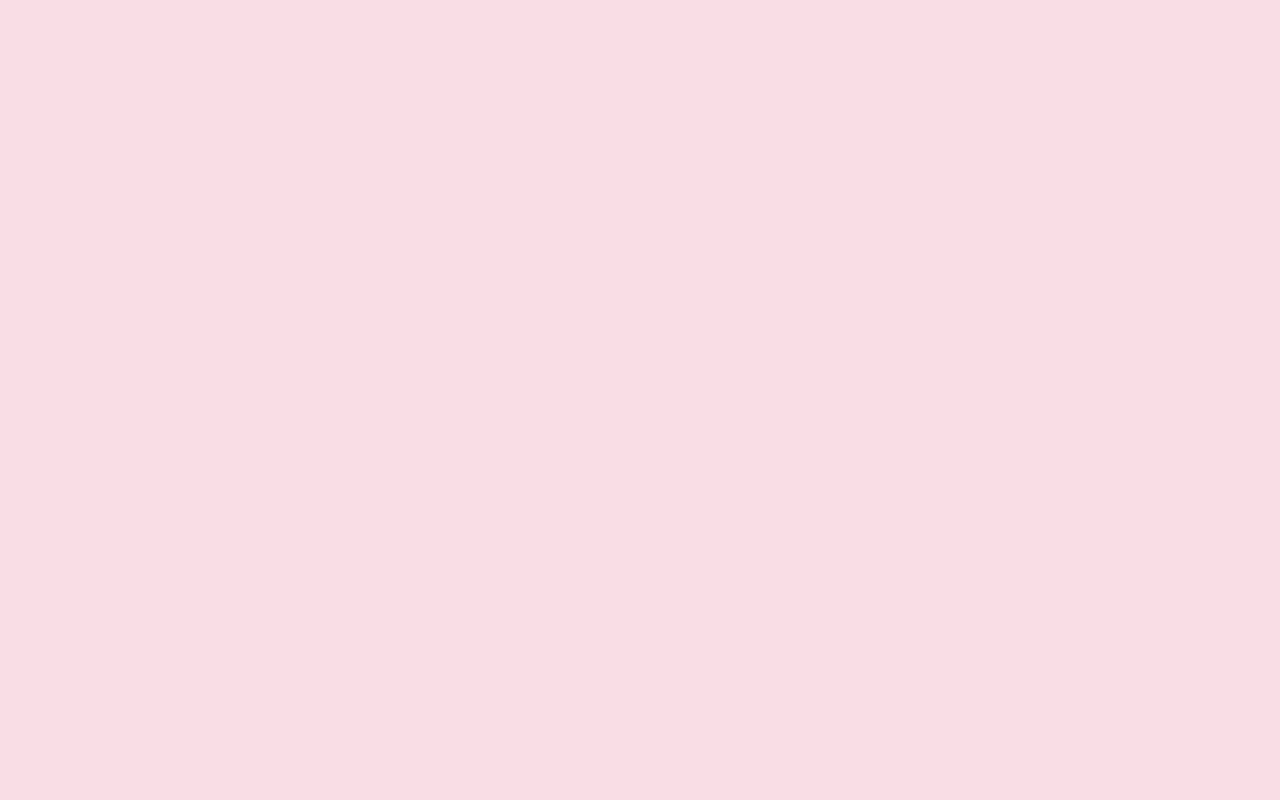
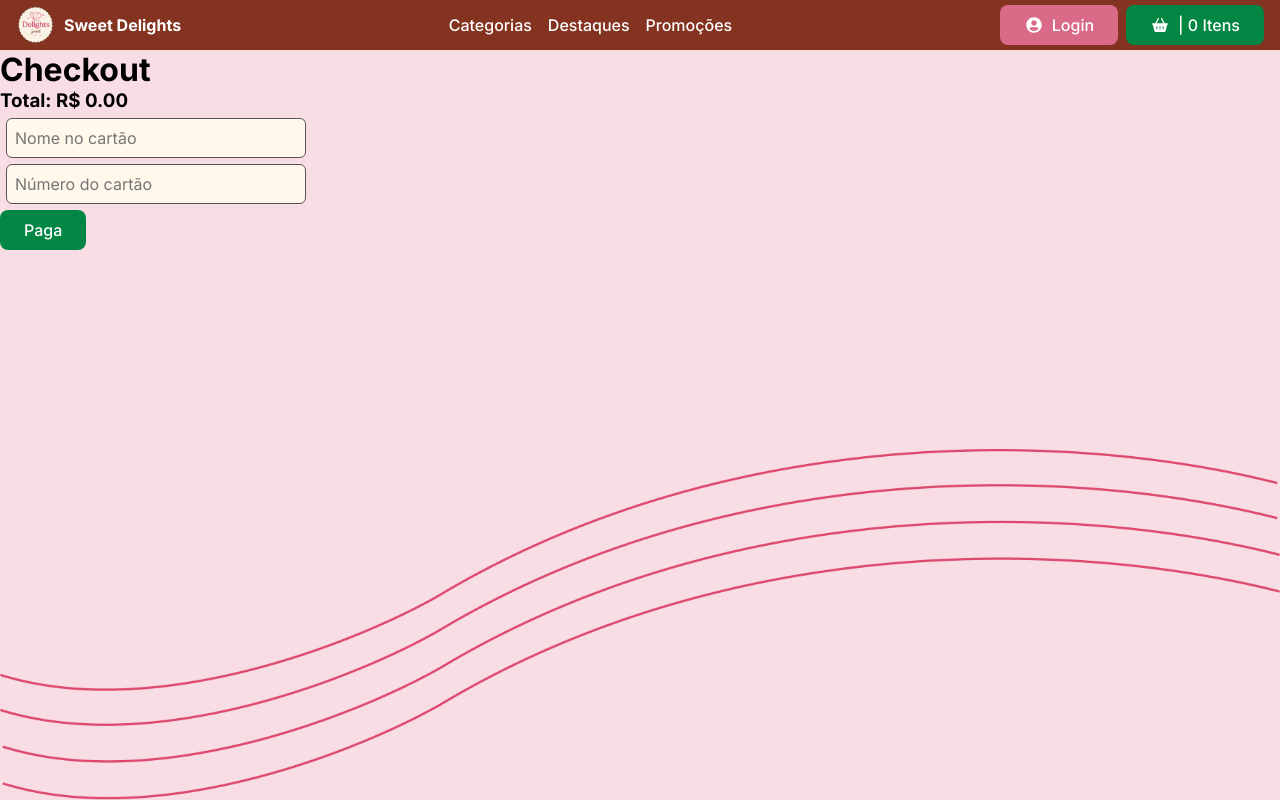
Before and after one commit to UpSnow/Sweet-Delights, a React (Vite) app in the folder Sweet-Delights/: page /checkout in a window 1280 px wide. Before the commit this address had no page. Built offline with nearby package versions, Linux system fonts and the light colour scheme.

Commit message:
⭐feat(Pagina e Context):Contexto do carrinho e pagina de Checkout em densenvolvimento

```diff
--- a/Sweet-Delights/src/Routes/Routes.jsx
+++ b/Sweet-Delights/src/Routes/Routes.jsx
@@ -6,8 +6,14 @@ import Login from "../pages/Login/Login";
 import Details from "../pages/DetailsProduct/Details";
 import Register from "../pages/Register/Register";
 import Home from "../pages/Home/Homen";
+import CartProduct from "../pages/CartProduct/CartProduct"
+import Checkout from "../pages/Checkout/Checkout";
 
 import LayoutPage from "../components/LayoutPage/LayoutPage";
+
+
+import CartProvider from "../context/CartContext";
+
 
 
 
@@ -15,18 +21,23 @@ import LayoutPage from "../components/LayoutPage/LayoutPage";
 const AppRoutes = () => {
     return (
         <Router>
+            <CartProvider>
                 <Routes>
                     <Route path="/login" element={<Login />} />
                     <Route path="/cadastro" element={<Register />} />
 
-                <Route  element={<LayoutPage />}>
+
+                    <Route element={<LayoutPage />}>
                         <Route path="/" element={<Home />} />
                         <Route path="/home" element={<Home />} />
                         <Route path="/details" element={<Details />} />
+                        <Route path="/carrinho" element={<CartProduct />} />
+                        <Route path="/checkout" element={<Checkout/>} />
 
                     </Route>
 
                 </Routes>
+            </CartProvider>
         </Router>
     )
 }
--- a/Sweet-Delights/src/components/LayoutPage/LayoutPage.jsx
+++ b/Sweet-Delights/src/components/LayoutPage/LayoutPage.jsx
@@ -6,7 +6,12 @@ import { Link, Outlet, useNavigate } from "react-router-dom";
 import Logo from "../../assets/logo.png";
 import Background from "../../assets/img/Background.png"
 import { FaBasketShopping } from "react-icons/fa6";
+
+
+
+import { useCart } from "../../context/CartContext";
 const LayoutPage = () => {
+    const {totalItems} = useCart()
     const navigate = useNavigate();
 
     return (
@@ -16,7 +21,7 @@ const LayoutPage = () => {
             <div className="layout-page-header">
 
                 {/* Logo */}
-                <div className="layout-page-logo">
+                <div className="layout-page-logo" onClick={()=> navigate("/home")}>
                     <img src={Logo} alt="Logo" />
                     <p>Sweet Delights</p>
                 </div>
@@ -38,8 +43,8 @@ const LayoutPage = () => {
                         Login
                     </Button>
 
-                    <Button icon={<FaBasketShopping />} variant="secondary">
-                        | Itens
+                    <Button icon={<FaBasketShopping />} onClick={()=> navigate('/carrinho')}variant="secondary">
+                        | {totalItems} Itens
                     </Button>
                 </div>
             </div>
--- a/Sweet-Delights/src/components/QuantityControl/QuantityControl.jsx
+++ b/Sweet-Delights/src/components/QuantityControl/QuantityControl.jsx
@@ -1,6 +1,6 @@
 
 
-function QuantityControl({min = 1, max = 10, value, onChange}){
+function QuantityControl({min = 0, max = 10, value, onChange}){
     const decrease = () => {
         if (value > min ) onChange(value - 1)
     }
--- /dev/null
+++ b/Sweet-Delights/src/context/CartContext.jsx
@@ -0,0 +1,82 @@
+import { createContext, useContext, useEffect, useMemo, useState } from "react";
+
+const CartContext = createContext();
+
+export default function CartProvider({ children }) {
+
+    const [cart, setCart] = useState(()=>{
+        const stored = localStorage.getItem("cart");
+        return stored ? JSON.parse(stored): []; /// preciso entender como funciona
+    });
+
+    useEffect(() =>{
+        localStorage.setItem("cart", JSON.stringify(cart));
+    }, [cart]) // preciso entender o por que de usar useEffectr
+
+    function addToCart(product) { // tenho que entender como essa logica funciona
+        setCart((prevCart) => {
+            const productExists = prevCart.find(item => item.id === product.id);
+
+
+            if (productExists) {
+                return prevCart.map(item =>
+                    item.id === product.id ? { ...item, quantity: item.quantity + 1 }
+                        : item
+                );
+            }
+            return [...prevCart, { ...product, quantity: 1 }] // e para que isso server
+        });
+    }
+
+
+    function removeFromCart(id) {
+        setCart((prevCart) => prevCart.filter(item => item.id !== id))
+    }
+
+
+    function updateQuantity(id, newQuantity) {
+        if (newQuantity <= 0) {
+            removeFromCart(id)
+            return;
+        }
+        setCart((prevCart) =>
+            prevCart.map(item => item.id === id ? { ...item, quantity: newQuantity }
+                : item
+
+            )
+        );
+    }
+    function clearCart() {
+        setCart([])
+    }
+
+
+    const total = cart.reduce((acc, item) => {
+        return acc + item.price * item.quantity
+    }, 0);
+
+    const totalItems = cart.reduce((acc, item) => { // preciso entender como o reduce funciona
+        return acc + item.quantity;
+    }, 0);
+
+
+    const value = useMemo(() => ({ // para o useMemo server
+        cart, addToCart, removeFromCart, updateQuantity, total, clearCart, totalItems
+    }), [cart])
+
+    return (
+        <CartContext.Provider value={value} >{children} </CartContext.Provider>
+    )
+
+}
+
+export function useCart() {
+    const context = useContext(CartContext)
+    if (!context) {
+        throw new Error('useCart deve ser usado dentro de CartProvider')
+    }
+
+    return context
+
+
+}
--- a/Sweet-Delights/src/pages/CartProduct/CartProduct.jsx
+++ b/Sweet-Delights/src/pages/CartProduct/CartProduct.jsx
@@ -2,65 +2,72 @@ import { useState } from "react";
 
 import "./CartProduct.css"
 import QuantityControl from "../../components/QuantityControl/QuantityControl"
+import { useCart } from "../../context/CartContext";
+import {  useNavigate } from "react-router-dom";
 
-function CartProduct (){
-    const [quantity, setQuantity] = useState(1);
-    const stock = 5;
+import Button from "../../components/Button/Button";
 
-    return (
+function CartProduct() {
+    const navigate = useNavigate()
+
+
+
+    const { cart, removeFromCart, updateQuantity, total, clearCart } = useCart()
+    const stock = 10;
+
+
+    return (// preciso que me explique  essa parte do map e do cart.legnhts para que serve por qual motivo tenho que fazer
         <div>
-            <section>
-                <h2>Carrinho</h2>
-                <div className="card-product-cart">
-                    <div>
-                        <img className="icon-product" src="" alt="" width="10px"/>
-                    </div>
-                    <div>
-                        <h1>Brownie</h1>
-                        <span>5,00</span>
-                    </div>
-                    <div>
-                        <QuantityControl className="teste"
-                            value={quantity}
-                            min={1}
-                            max={stock}
-                            onChange={setQuantity}
-                        />
-                    </div>
+            <h1>Carrinho</h1>
+            {cart.length === 0 ? (
+                <p>Carrinho está vazio</p>
+            ) : (
+                <div>
+                    {cart.map(item => (
+                        <div key={item.id}>
+                            <img src={item.image} alt={item.image} width={80} />
+                            <h3>{item.name}</h3>
+                            <div style={{ display: "flex", alignItems: "center", gap: "10px" }}>
+                                <p>Quantidade:</p>
+
+                                <QuantityControl
+                                    value={item.quantity}
+                                    min={0}
+                                    max={stock}
+                                    onChange={(newValue) =>
+                                        updateQuantity(item.id, newValue)
+                                    }
+                                />
+                            </div>
+                            <p>Preço: R$ {item.price.toFixed(2)}</p>
+
+                            <Button variant="secondary" onClick={() => removeFromCart(item.id)}>
+                                Remover
+
+                            </Button>
+                            <hr />
+                        </div>
+                    ))}
+
+                    <h2>Total: R$ {total.toFixed(2)}</h2>
+
+                    <button onClick={clearCart}>
+                        🧹 Limpar Carrinho
+                    </button>
+
+                    <button onClick={()=>navigate("/checkout")} style={{ marginLeft: "10px" }}>
+                        💳 Finalizar Pedido
+                    </button>
+
+
                 </div>
-            </section>
-            <section>
-                <p>Forma de pagamento</p>
-                <h1>SubTotal</h1>
-                <div>
-                    <form>
-                        <label>
-                            <svg xmlns="http://www.w3.org/2000/svg" width="16" height="16" fill="currentColor" class="bi bi-credit-card-fill" viewBox="0 0 16 16">
-                                <path d="M0 4a2 2 0 0 1 2-2h12a2 2 0 0 1 2 2v1H0zm0 3v5a2 2 0 0 0 2 2h12a2 2 0 0 0 2-2V7zm3 2h1a1 1 0 0 1 1 1v1a1 1 0 0 1-1 1H3a1 1 0 0 1-1-1v-1a1 1 0 0 1 1-1"/>
-                            </svg>
-                            <input type="radio" name="pagamento" value="1"/>
-                        </label>
-                        <label>
-                            <svg xmlns="http://www.w3.org/2000/svg" width="16" height="16" fill="currentColor" class="bi bi-cash-coin" viewBox="0 0 16 16">
-                                <path fill-rule="evenodd" d="M11 15a4 4 0 1 0 0-8 4 4 0 0 0 0 8m5-4a5 5 0 1 1-10 0 5 5 0 0 1 10 0"/>
-                                <path d="M9.438 11.944c.047.596.518 1.06 1.363 1.116v.44h.375v-.443c.875-.061 1.386-.529 1.386-1.207 0-.618-.39-.936-1.09-1.1l-.296-.07v-1.2c.376.043.614.248.671.532h.658c-.047-.575-.54-1.024-1.329-1.073V8.5h-.375v.45c-.747.073-1.255.522-1.255 1.158 0 .562.378.92 1.007 1.066l.248.061v1.272c-.384-.058-.639-.27-.696-.563h-.668zm1.36-1.354c-.369-.085-.569-.26-.569-.522 0-.294.216-.514.572-.578v1.1zm.432.746c.449.104.655.272.655.569 0 .339-.257.571-.709.614v-1.195z"/>
-                                <path d="M1 0a1 1 0 0 0-1 1v8a1 1 0 0 0 1 1h4.083q.088-.517.258-1H3a2 2 0 0 0-2-2V3a2 2 0 0 0 2-2h10a2 2 0 0 0 2 2v3.528c.38.34.717.728 1 1.154V1a1 1 0 0 0-1-1z"/>
-                                <path d="M9.998 5.083 10 5a2 2 0 1 0-3.132 1.65 6 6 0 0 1 3.13-1.567"/>
-                            </svg>
-                            <input type="radio" name="pagamento" value="2"/>
-                        </label>
-                        <label>
-                            <svg xmlns="http://www.w3.org/2000/svg" viewBox="0 0 640 640" width="20px">
-                                <path d="M306.4 356.5C311.8 351.1 321.1 351.1 326.5 356.5L403.5 433.5C417.7 447.7 436.6 455.5 456.6 455.5L471.7 455.5L374.6 552.6C344.3 582.1 295.1 582.1 264.8 552.6L167.3 455.2L176.6 455.2C196.6 455.2 215.5 447.4 229.7 433.2L306.4 356.5zM326.5 282.9C320.1 288.4 311.9 288.5 306.4 282.9L229.7 206.2C215.5 191.1 196.6 184.2 176.6 184.2L167.3 184.2L264.7 86.8C295.1 56.5 344.3 56.5 374.6 86.8L471.8 183.9L456.6 183.9C436.6 183.9 417.7 191.7 403.5 205.9L326.5 282.9zM176.6 206.7C190.4 206.7 203.1 212.3 213.7 222.1L290.4 298.8C297.6 305.1 307 309.6 316.5 309.6C325.9 309.6 335.3 305.1 342.5 298.8L419.5 221.8C429.3 212.1 442.8 206.5 456.6 206.5L494.3 206.5L552.6 264.8C582.9 295.1 582.9 344.3 552.6 374.6L494.3 432.9L456.6 432.9C442.8 432.9 429.3 427.3 419.5 417.5L342.5 340.5C328.6 326.6 304.3 326.6 290.4 340.6L213.7 417.2C203.1 427 190.4 432.6 176.6 432.6L144.8 432.6L86.8 374.6C56.5 344.3 56.5 295.1 86.8 264.8L144.8 206.7L176.6 206.7z"/>
-                            </svg>
-                            <input type="radio" name="pagamento" value="3"/>
-                        </label>
-                        <button type="submit">Finalizar</button>
-                    </form>
-                </div>
-            </section>
+
+            )}
+
+
+
         </div>
-    )
-}
 
+    );
+};
 export default CartProduct;
--- /dev/null
+++ b/Sweet-Delights/src/pages/Checkout/Checkout.jsx
@@ -0,0 +1,84 @@
+import { useState } from "react";
+import { useCart } from "../../context/CartContext";
+import "./Checkout"
+
+import Input from "../../components/Input/Input"
+
+import Button from "../../components/Button/Button"
+
+const Checkout = () => {
+
+    const { cart, total, clearCart } = useCart();
+
+
+    const [cardNumber, setCardNumber] = useState("");
+    const [name, setName] = useState("");
+
+    //O que esses estados fazem e para quer servem?
+    const [loading, setLoading] = useState(false);
+    const [success, setSuccess] = useState(false);
+
+
+    function handlePayment(e) {
+        e.preventDefault(); // por qual motivo tenho que usar isso sempre?
+
+
+        setTimeout(() => { // me explique o que essa parte faz
+            setLoading(false)
+            setSuccess(true)
+            clearCart();
+        }, 2000);
+
+
+    }
+     if (success) {// a logica é se success for true jogo uma mensagem de sucesso ?
+            return (
+                <div className="">
+                    <h1>✅ Pagamento aprovado!</h1>
+                    <p>Seu pedido foi realizado com sucesso 🎉</p>
+                </div>
+            );
+        }
+
+
+
+
+    return (
+        <div className="">
+            <h1>Checkout</h1>
+
+            <h3>Total: R$ {total.toFixed(2)}</h3>
+
+            <form onSubmit={handlePayment}>
+                <Input
+                    type={'text'}
+                    placeholder="Nome no cartão"
+                    value={name}
+                    onChange={(e) => setName(e.target.value)}
+                    required
+
+                >
+
+                </Input>
+
+                <Input
+                    type="text"
+                    placeholder="Número do cartão"
+                    value={cardNumber}
+                    onChange={(e) => setCardNumber(e.target.value)}
+                    required>
+                </Input>
+
+               <Button variant="secondary" type="submit" disabled= {loading}>  {/* Para que server o disabled? */}
+                    {loading ? "Processando....." : "Paga"}
+                </Button>
+
+
+            </form>
+        </div>
+
+    );
+
+}
+
+export default Checkout
```
Also changed, not shown: Sweet-Delights/src/pages/Home/Homen.jsx (+10 -2 lines), Sweet-Delights/src/pages/Checkout/Checkout.css (added). Lines whose indentation alone changed are shown as unchanged.
